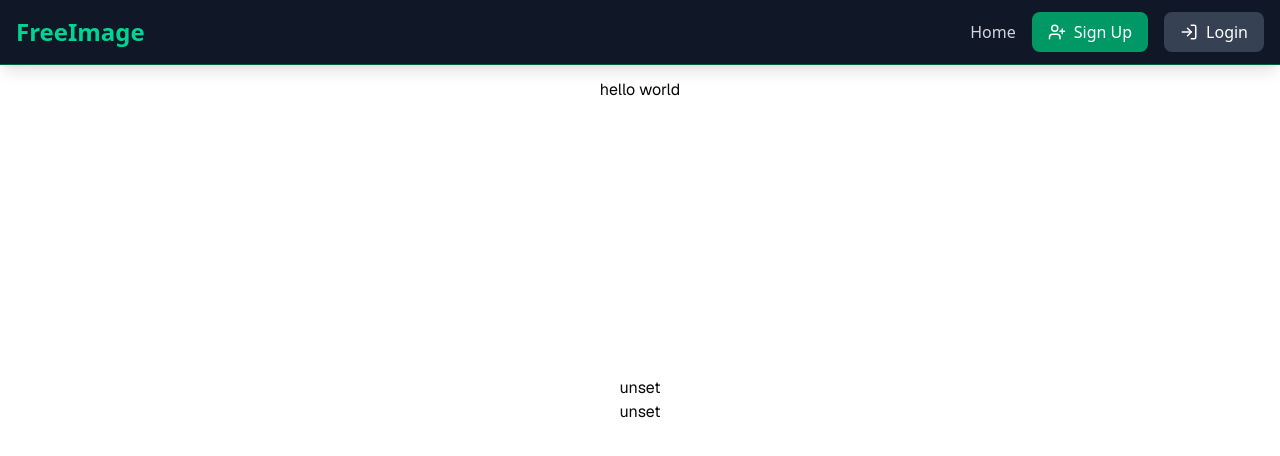
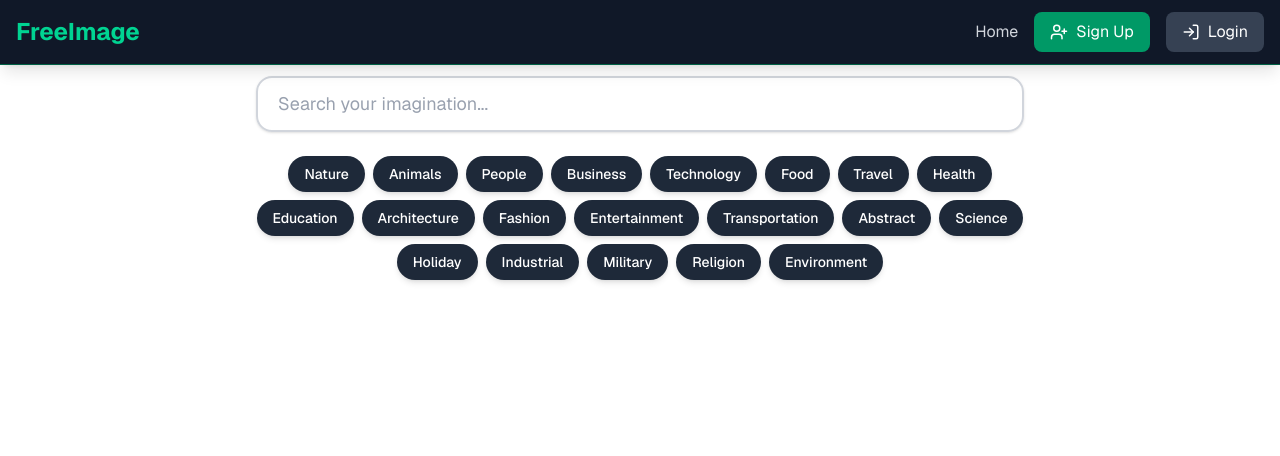
Before and after one commit to rks007/FreeImage, a Next.js app: page / in a window 1280 px wide. Shown: the top 456 px of the page. Built offline with nearby package versions, Linux system fonts and the light colour scheme; no server answers.

Commit message:
add search bar and tags filter to search

```diff
--- /dev/null
+++ b/app/api/(image)/search/route.ts
@@ -0,0 +1,37 @@
+import dbConnect from "@/lib/db";
+import Image from "@/models/image";
+import { NextRequest } from "next/server";
+
+
+export async function GET(req: NextRequest) {
+
+    const {searchParams} = new URL(req.url);
+}
+
+export async function POST(req: NextRequest) { //for search when you are typing in search box
+    const {searchText} = await req.json();
+
+    try {
+
+        //vaildate for text, means its not empty
+        if(!searchText){
+            return Response.json({message: "Search text is required"}, {status: 400});
+        }
+        // db logic to search images with like operator used on description
+        await dbConnect();
+        const images = await Image.find({
+            description: {
+                $regex: searchText,
+                $options: "i" //case insensitive
+            }
+        })
+
+        return Response.json(images);
+
+    } catch (error) {
+        console.log("error searching images", error);
+        return Response.json({
+            message: "error searching images"
+        }, {status:500})
+    }
+}
--- a/app/layout.tsx
+++ b/app/layout.tsx
@@ -32,7 +32,7 @@ export default function RootLayout({
         className={`${geistSans.variable} ${geistMono.variable} antialiased`}
       >
         <Providers>
-        <Navbar/>
+        {/* <Navbar/> */}
         <Toaster/>
         {children}
         </Providers>
--- a/app/page.tsx
+++ b/app/page.tsx
@@ -1,15 +1,20 @@
 
 import Navbar from "@/components/navbar/Navbar";
+import SearchBar from "@/components/search/SearchBar";
 import Image from "next/image";
 
 export default function Home() {
   return (
-    <div className="font-sans grid grid-rows-[20px_1fr_20px] items-center justify-items-center min-h-screen p-8 pb-20 gap-16 sm:p-20">
-      {/* <Navbar/> */}
-      <h1>hello world</h1>
-      {process.env.CLOUDINARY_API_KEY}
-      <br />
-      {process.env.CLOUDINARY_API_SECRET}
+    <div className="min-h-screen flex flex-col items-center p-6 sm:p-10 font-sans">
+    {/* Navbar */}
+      <header className="w-full max-w-6xl mb-9">
+        <Navbar />
+      </header>
+
+    {/* Search Bar */}
+      <main className="w-full max-w-3xl">
+        <SearchBar />
+      </main>
     </div>
   );
 }
--- a/components/navbar/Navbar.tsx
+++ b/components/navbar/Navbar.tsx
@@ -36,7 +36,7 @@ const Navbar = () => {
 							<Link
 								className='bg-emerald-700 hover:bg-emerald-600 text-white px-3 py-1 rounded-md font-medium
 								 transition duration-300 ease-in-out flex items-center'
-								href={"/secret-dashboard"}
+								href={"/upload"}
 							>
 								<Lock className='inline-block mr-1' size={18} />
 								<span className='hidden sm:inline'>Dashboard</span>
--- /dev/null
+++ b/components/search/SearchBar.tsx
@@ -0,0 +1,39 @@
+const categories = [
+  "Nature", "Animals", "People", "Business", "Technology", "Food", "Travel",
+  "Health", "Education", "Architecture", "Fashion", "Entertainment",
+  "Transportation", "Abstract", "Science", "Holiday", "Industrial",
+  "Military", "Religion", "Environment"
+];
+
+const SearchBar = () => {
+  return (
+    <div className="w-full max-w-4xl mx-auto text-center">
+      {/* Search Input */}
+      <div className="mb-6">
+        <input
+          type="text"
+          className="w-full px-5 py-3 border-2 border-gray-300 rounded-2xl shadow-sm
+                     focus:outline-none focus:ring-2 focus:ring-blue-500 focus:border-blue-500
+                     text-gray-700 placeholder-gray-400 text-lg"
+          placeholder="Search your imagination..."
+        />
+      </div>
+
+      {/* Categories */}
+      <div className="flex flex-wrap justify-center gap-2">
+        {categories.map((item) => (
+          <button
+            key={item}
+            className="bg-gray-800 hover:bg-gray-700 active:scale-95 active:bg-gray-600
+                       text-white px-4 py-2 rounded-full text-sm font-medium shadow-md
+                       transition transform duration-200 ease-in-out"
+          >
+            {item}
+          </button>
+        ))}
+      </div>
+    </div>
+  );
+};
+
+export default SearchBar;
```
